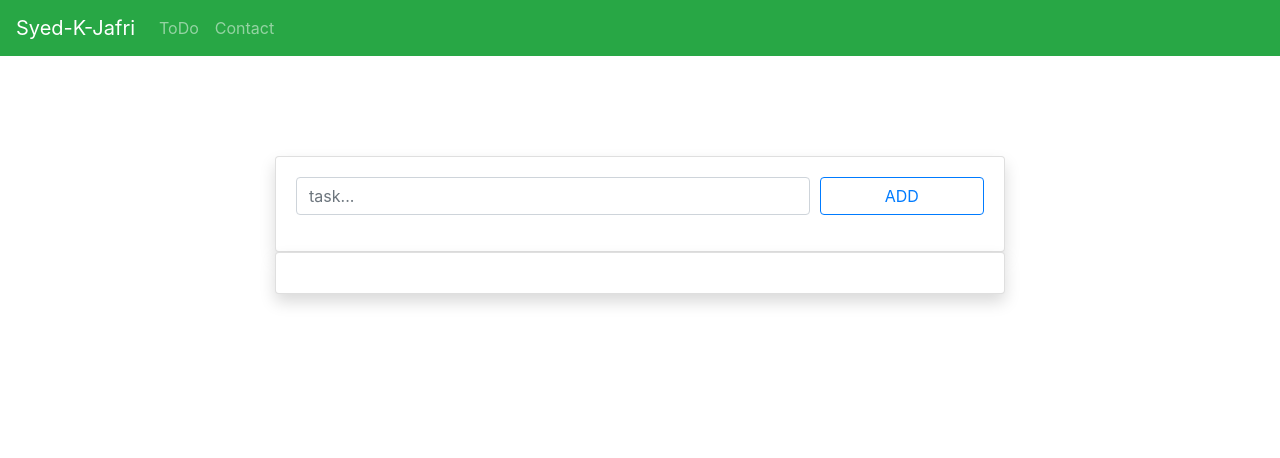
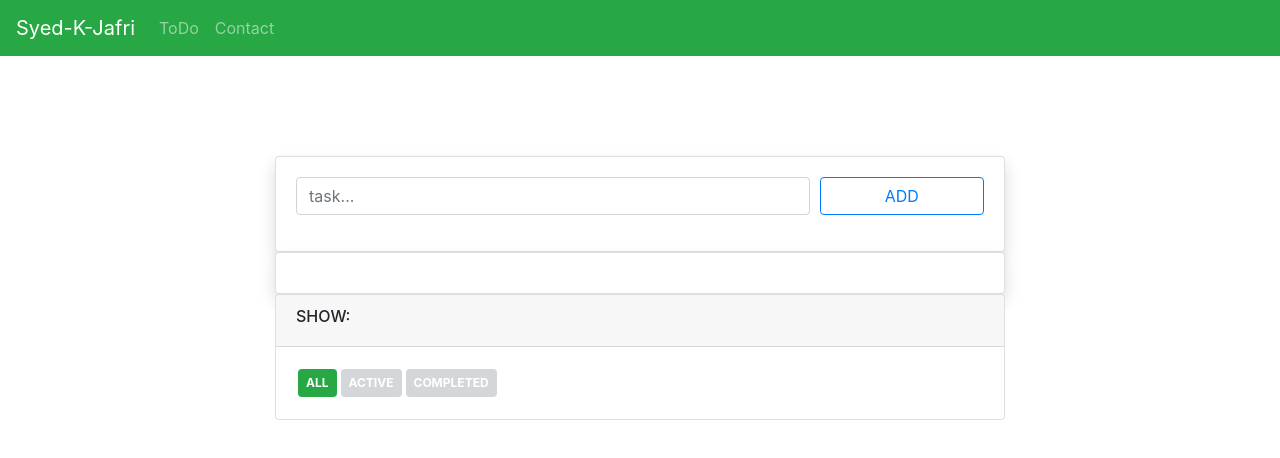
Before and after one commit to Syed-K-Jafri/todo, a React (Create React App) app: page /todo in a window 1280 px wide. Shown: the top 458 px of the page. Built offline with nearby package versions, Linux system fonts and the light colour scheme.

Commit message:
todo filter list

```diff
--- a/src/Todos/Todo.js
+++ b/src/Todos/Todo.js
@@ -124,6 +124,20 @@ class Todo extends React.Component {
                                 </Card>
                             </Col>
                         </Row>
+                        <Row>
+                          <Col>
+                                <Card>
+                                    <Card.Header>
+                                        <h6>SHOW:</h6>
+                                    </Card.Header>
+                                    <Card.Body>
+                                        <span className={ this.props.selectedFilter && this.props.selectedFilter == 'SHOW_ALL' ? `badge badge-secondary filter-btn filter-active` : 'badge badge-secondary filter-btn' } onClick={(e)=> this.props.setTodoListFilter('SHOW_ALL')}>ALL</span>
+                                        <span className={this.props.selectedFilter && this.props.selectedFilter == 'SHOW_ACTIVE' ? `badge badge-secondary filter-btn filter-active` : 'badge badge-secondary filter-btn'} onClick={(e)=> this.props.setTodoListFilter('SHOW_ACTIVE')}>ACTIVE</span>
+                                        <span className={this.props.selectedFilter && this.props.selectedFilter == 'SHOW_COMPLETED' ? `badge badge-secondary filter-btn filter-active` : 'badge badge-secondary filter-btn'} onClick={(e)=> this.props.setTodoListFilter('SHOW_COMPLETED')}>COMPLETED</span>
+                                    </Card.Body>
+                                </Card>
+                            </Col>
+                        </Row>
                     </Col>
                 </Row>
             </div>
@@ -135,6 +149,7 @@ class Todo extends React.Component {
 const mapStateToProps = state => {
     return {
         data: state.data.todos,
+        selectedFilter: state.data.filter
     }
 }
 
--- a/src/index.css
+++ b/src/index.css
@@ -24,3 +24,15 @@ code {
   padding-top: 100px;
   padding-bottom: 100px;
 }
+
+
+.filter-btn {
+  background: #d4d7da !important;
+  padding: 8px !important;
+  margin: 2px;
+  cursor: pointer;
+}
+
+.filter-active {
+  background: #28a745 !important;
+}
```
